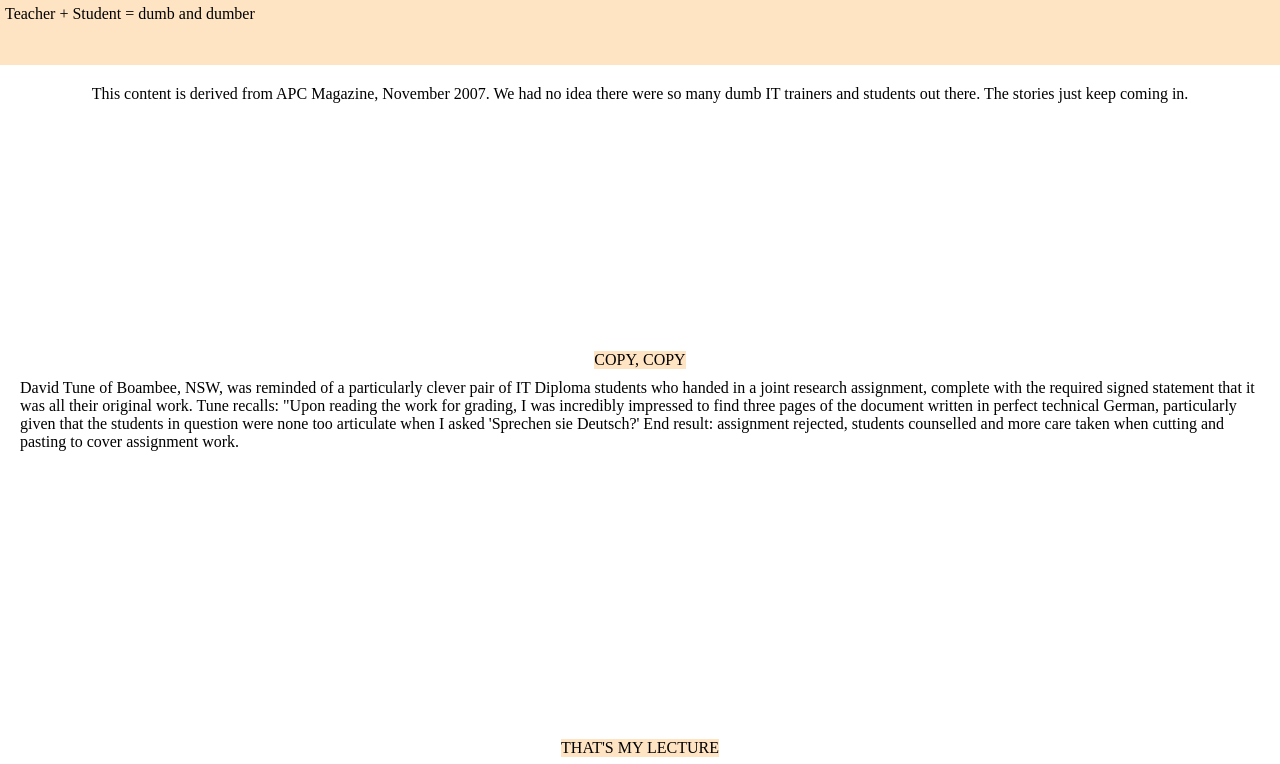
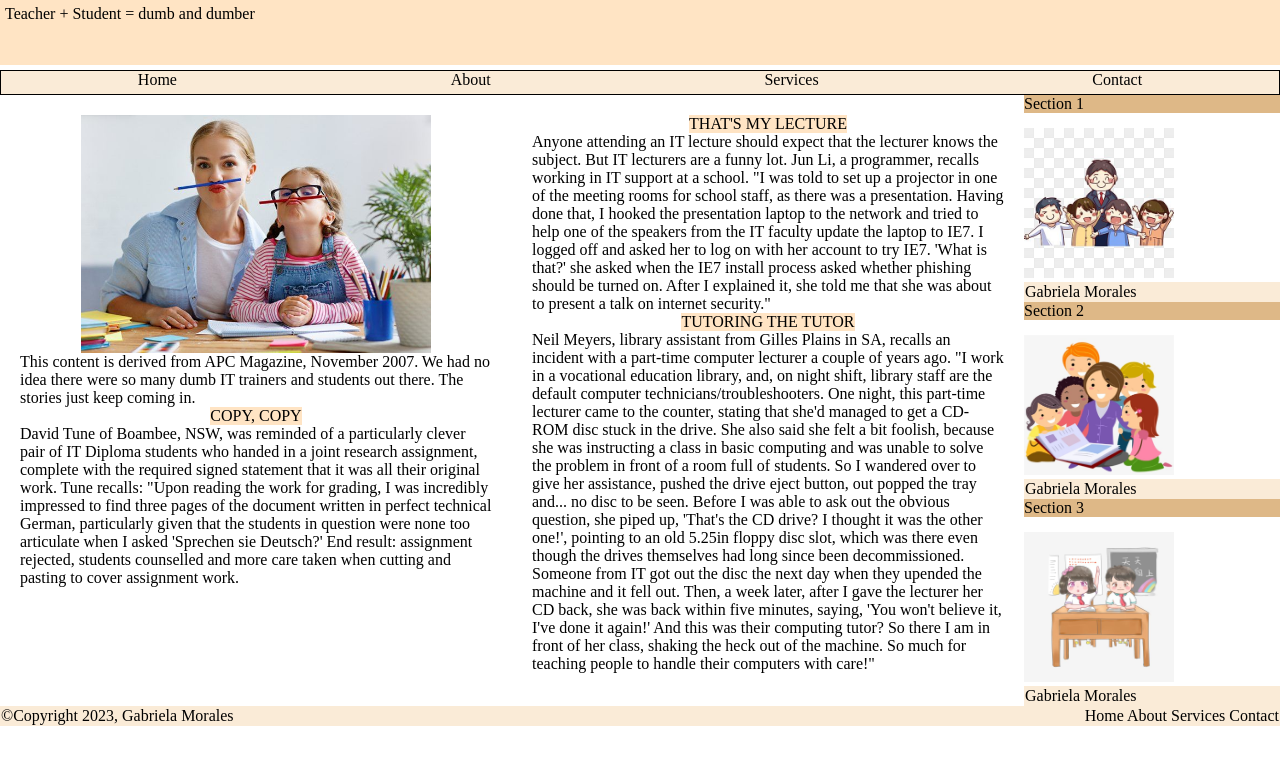
Before and after one commit to Gabriela20103967/AssessmentP1, a plain HTML site: page phase-3/content.html in a window 1280 px wide. Shown: the top 764 px of the page. Drawn offline with Linux system fonts and the light colour scheme.

Commit message:
feat:Start phase 3

```diff
--- a/phase-3/content.html
+++ b/phase-3/content.html
@@ -23,6 +23,7 @@
 <div class="container">
     <div class="column">
         <article class="article">
+            <img src="images/firstArticle.jpg">
             <p>This content is derived from APC Magazine, November 2007.
                 We had no idea there were so many dumb IT trainers and students out there.
                 The stories just keep coming in.</p>
@@ -80,20 +81,20 @@
     </div>
     <div class="aside">
         <section>
-            <h2>Section 1 header</h2>
-            <p>Section 1 content ...</p>
+            <h2>Section 1</h2>
+            <img src="images/firstSection.jpg" id="FirstSection">
             <footer>Gabriela Morales</footer>
         </section>
 
         <section>
-            <h2>Section 2 header</h2>
-            <p>Section 2 content ...</p>
+            <h2>Section 2 </h2>
+            <img src="images/SecondSection.jpg" id="SecondSection">
             <footer>Gabriela Morales</footer>
         </section>
 
         <section>
-            <h2>Section 3 header</h2>
-            <p>Section 3 content ...</p>
+            <h2>Section 3 </h2>
+            <img src="images/ThirdSection.jpg" id="ThirdSection">
             <footer>Gabriela Morales</footer>
         </section>
     </div>
--- /dev/null
+++ b/phase-3/css/example.css
@@ -0,0 +1,87 @@
+.nav-container,
+.aside {
+    display: none;
+}
+.container {
+    flex-direction: column;
+}
+.column {
+    width: 100%;
+    padding: 20px;
+}
+.article {
+    margin-bottom: 20%;
+}
+.article h2 {
+    margin-bottom: 10px;
+}
+
+header.class {
+    border: 1px solid black;
+}
+main {
+    border: 2px solid black;
+}
+footer.class {
+    border: 1px solid black;
+}
+
+@media (min-width: 640px) {
+    header {
+        height: 65px;
+        padding: 5px;
+        background-color: bisque;
+    }
+    .nav-container {
+        margin-top: 5px;
+        display: flex;
+        justify-content: space-around;
+        background-color: antiquewhite;
+        height: 25px;
+        border: 1px solid black;
+    }
+
+    main {
+        padding: 20px;
+        height: 400px;
+        width: 100%;
+    }
+    .container {
+        display: flex;
+        flex-wrap: wrap;
+        justify-content: flex-start;
+        align-items: flex-start;
+    }
+    .column {
+        flex: 1;
+        padding: 20px;
+    }
+    .aside {
+        flex-basis: 20%;
+    }
+    .aside h2 {
+        background-color: burlywood;
+    }
+    .aside p {
+        font-size: 14px;
+        line-height: 5px;
+    }
+    .article {
+        display: flex;
+        justify-content: space-around;
+        flex-wrap: wrap;
+    }
+
+    .article h2 {
+        background-color: bisque;
+    }
+
+    footer {
+        height: auto;
+        padding: 10px;
+        background-color: antiquewhite;
+        margin-bottom: auto;
+        display: flex;
+        justify-content: space-between;
+    }
+}
--- a/phase-3/css/style.css
+++ b/phase-3/css/style.css
@@ -32,9 +32,10 @@ main {
 }
 .aside h2 {
     background-color: burlywood;
+    margin-bottom: 15px;
 }
 .aside p {
-    font-size: 14px;
+    font-size: 10px;
     line-height: 5px;
 }
 .article {
@@ -49,7 +50,7 @@ main {
 
 footer {
     height: auto;
-    padding: 10px;
+    padding: 1px;
     background-color: antiquewhite;
     margin-bottom: auto;
     display: flex;
@@ -58,8 +59,21 @@ footer {
 
 }
 
+img {
+    width: 350PX;
+}
+#FirstSection {
+    width: 150px;
+}
+#SecondSection {
+    width: 150px;
+}
+#ThirdSection {
+    width: 150px;
+}
 
-@media (min-width: 640px) {
+
+@media (max-width: 740px) {
     .nav-container, .aside{
         display: none;
     }
@@ -74,11 +88,11 @@ footer {
         margin-bottom: 20%;
     }
     .article h2 {
-        margin-bottom: 10px;
+        margin-bottom: 20px;
     }
 
     header.class {
-        border: 1px solid black;
+        border: 2px solid black;
     }
     main {
         border: 2px solid black;
```
Also changed, not shown: phase-3/images/SecondSection.jpg (added), phase-3/images/ThirdSection.jpg (added), phase-3/images/firstArticle.jpg (added), phase-3/images/firstSection.jpg (added).
